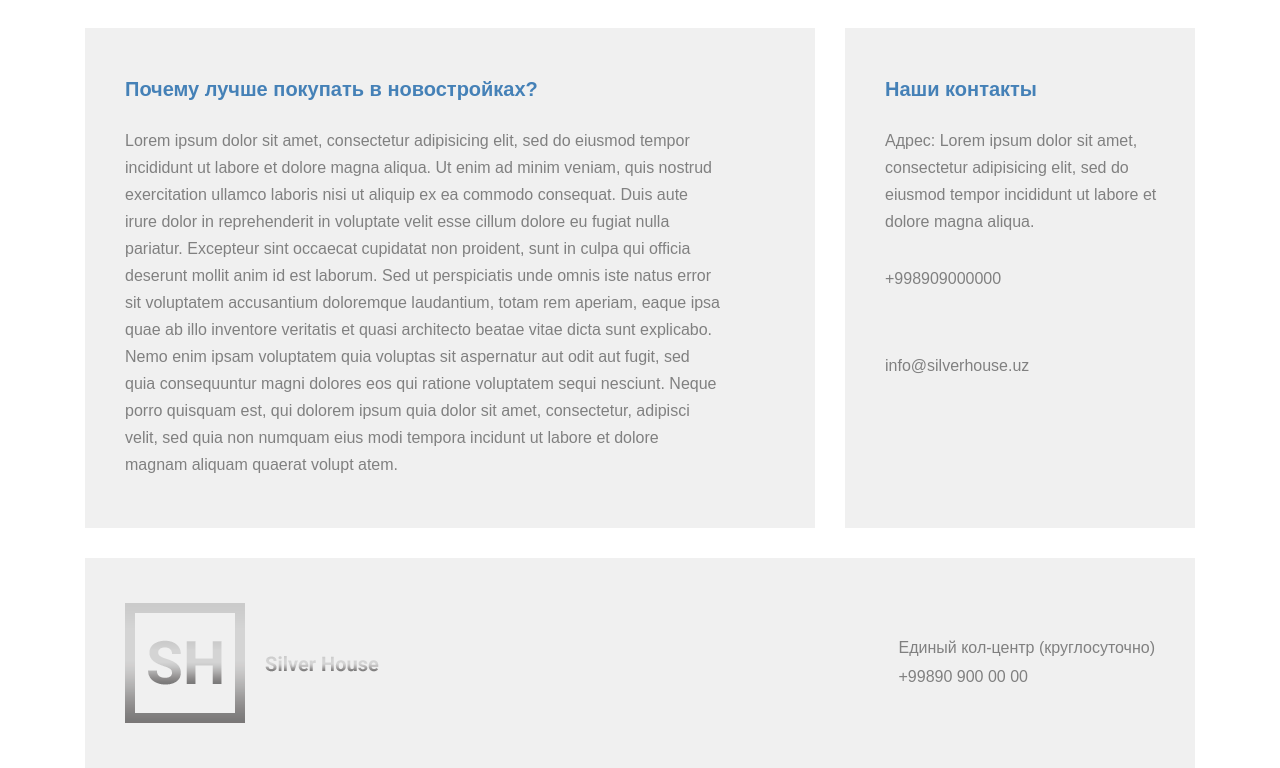
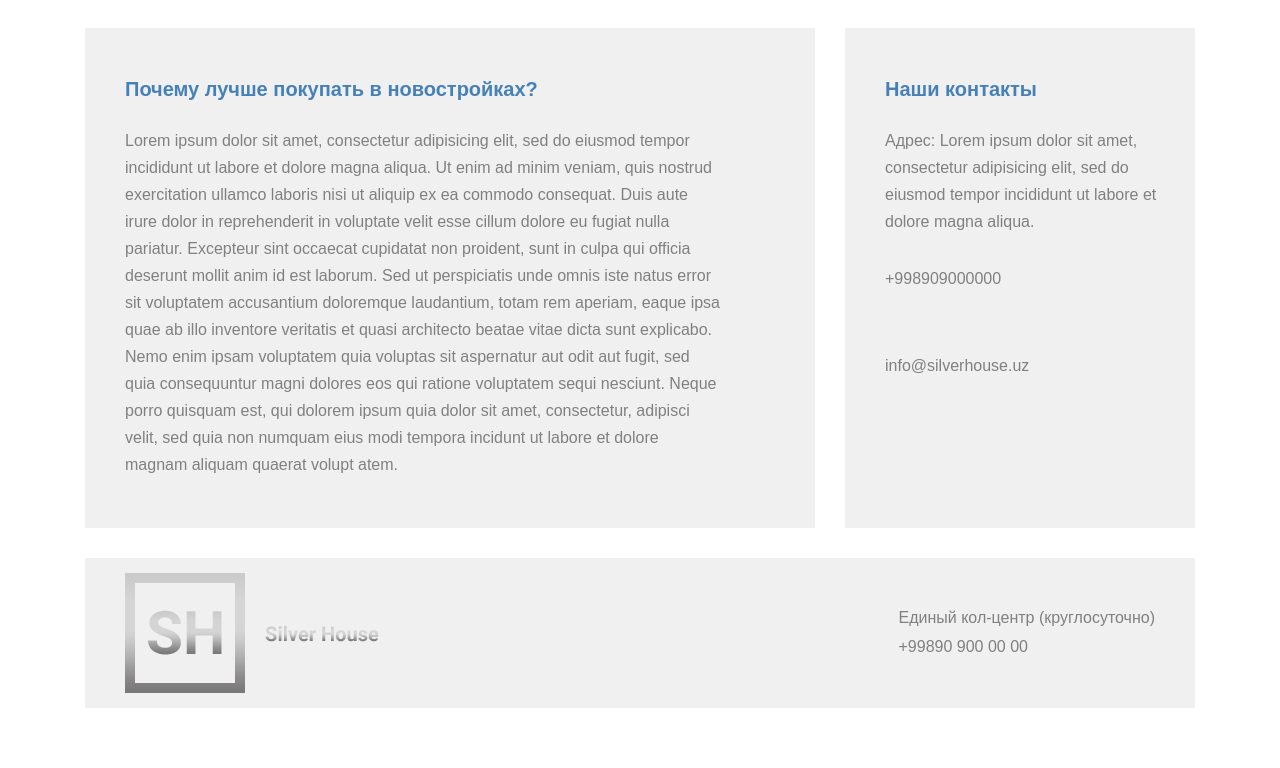
Before and after one commit to Jasur003/SilverHous, a plain HTML site: page index.html in a window 1280 px wide. Shown: the part 843-1611 px from the top of the page. After the commit the page ends 1551 px from the top, so only its background shows below. Drawn offline with Linux system fonts and the light colour scheme.

Commit message:
SilverHouse

```diff
--- a/style/style.css
+++ b/style/style.css
@@ -110,3 +110,7 @@ img{
     line-height: 18.75px;
     color: #808080;
 }
+.foot_logo img{
+    margin-top: 0;
+    margin-bottom: 0;
+}
```
